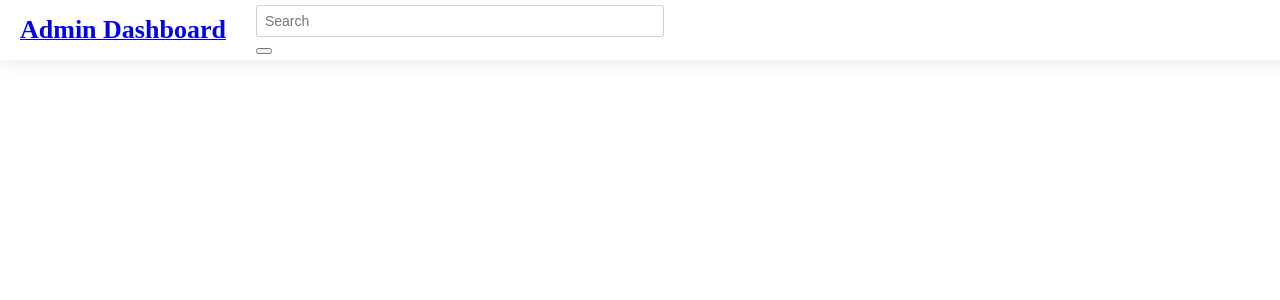
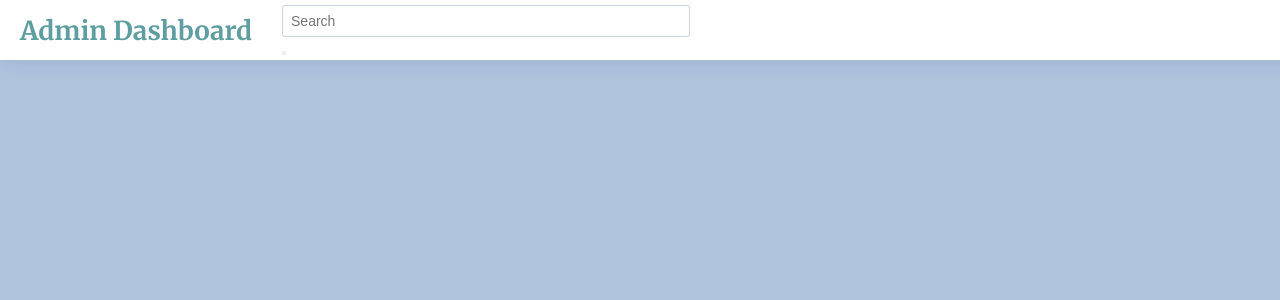
Before and after one commit to banuaggun/react-admin-dashboard, a React (Vite) app: page / in a window 1280 px wide. Shown: the top 300 px of the page. Built offline with nearby package versions, Linux system fonts and the light colour scheme; some icons are missing.

Commit message:
Positioning within the header area -1

```diff
--- a/src/App.css
+++ b/src/App.css
@@ -26,78 +26,14 @@ body{
 }
 
 a{
-  color:var(--second);
   text-decoration: none;
   cursor: pointer;
 }
 
 a:hover{
   text-decoration: none;
-  color: var(--primary);
 }
 
 h1, h2, h3, h4, h5, h6{
   font-family: "Merriweather", serif;
 }
-
-/*
-.lato-thin {
-  font-family: "Lato", sans-serif;
-  font-weight: 100;
-  font-style: normal;
-}
-
-.lato-light {
-  font-family: "Lato", sans-serif;
-  font-weight: 300;
-  font-style: normal;
-}
-
-.lato-regular {
-  font-family: "Lato", sans-serif;
-  font-weight: 400;
-  font-style: normal;
-}
-
-.lato-bold {
-  font-family: "Lato", sans-serif;
-  font-weight: 700;
-  font-style: normal;
-}
-
-.lato-black {
-  font-family: "Lato", sans-serif;
-  font-weight: 900;
-  font-style: normal;
-}
-
-.lato-thin-italic {
-  font-family: "Lato", sans-serif;
-  font-weight: 100;
-  font-style: italic;
-}
-
-.lato-light-italic {
-  font-family: "Lato", sans-serif;
-  font-weight: 300;
-  font-style: italic;
-}
-
-.lato-regular-italic {
-  font-family: "Lato", sans-serif;
-  font-weight: 400;
-  font-style: italic;
-}
-
-.lato-bold-italic {
-  font-family: "Lato", sans-serif;
-  font-weight: 700;
-  font-style: italic;
-}
-
-.lato-black-italic {
-  font-family: "Lato", sans-serif;
-  font-weight: 900;
-  font-style: italic;
-}
-*/
--- a/src/App.jsx
+++ b/src/App.jsx
@@ -1,6 +1,6 @@
 import React from 'react'
 import Header from './components/Header'
-//import './App.css'
+import './App.css'
 
 function App() {
 
```
